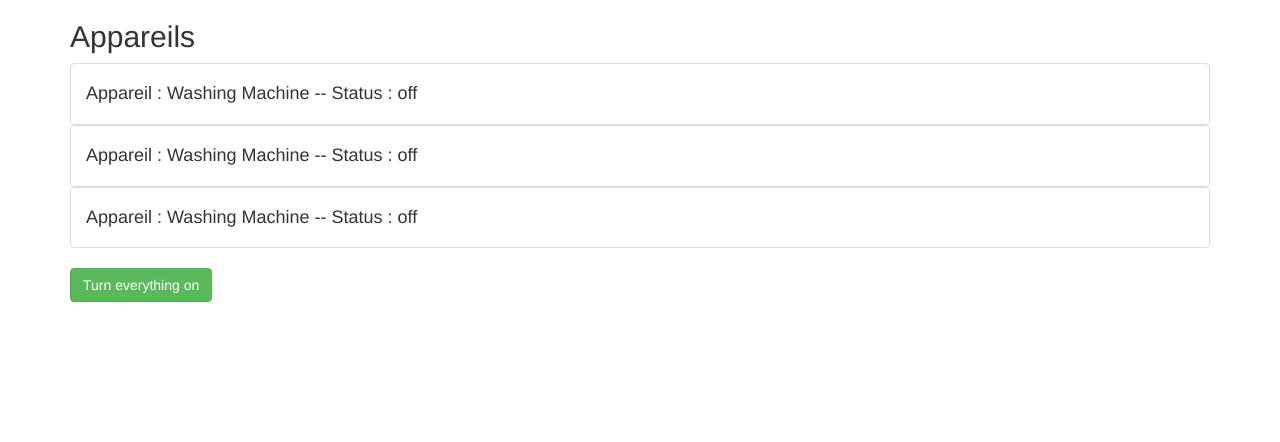
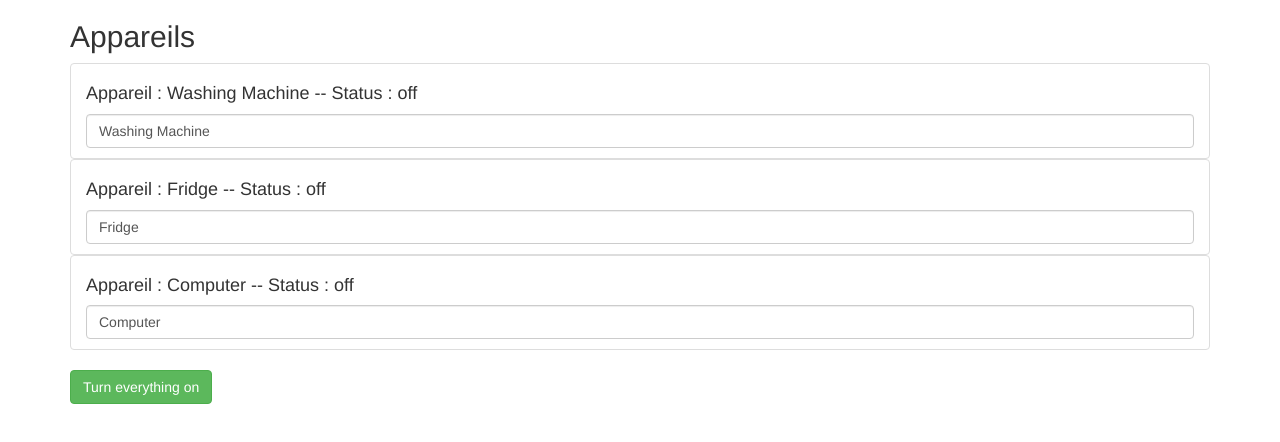
Before and after one commit to LeaDalibard/angular-learning, an Angular app: page / in a window 1280 px wide. Shown: the top 442 px of the page. Built offline with nearby package versions, Linux system fonts and the light colour scheme.

Commit message:
Adding properties

```diff
--- a/src/app/app.component.html
+++ b/src/app/app.component.html
@@ -3,9 +3,9 @@
     <div class="col-xs-12">
       <h2>Appareils</h2>
       <ul class="list-group">
-        <app-appareil></app-appareil>
-        <app-appareil></app-appareil>
-        <app-appareil></app-appareil>
+        <app-appareil appareilName="Washing Machine"></app-appareil>
+        <app-appareil appareilName="Fridge"></app-appareil>
+        <app-appareil appareilName="Computer"></app-appareil>
       </ul>
       <button class="btn btn-success"
               [disabled]="!isAuth"
--- a/src/app/appareil/appareil.component.html
+++ b/src/app/appareil/appareil.component.html
@@ -1,3 +1,4 @@
 <li class="list-group-item">
   <h4>Appareil : {{appareilName}} --  Status : {{ getStatus() }}</h4>
+  <input type="text" class="form-control" [(ngModel)]="appareilName">
 </li>
--- a/src/app/appareil/appareil.component.ts
+++ b/src/app/appareil/appareil.component.ts
@@ -1,4 +1,4 @@
-import { Component, OnInit } from '@angular/core';
+import { Component, Input, OnInit } from '@angular/core';
 
 @Component({
   selector: 'app-appareil',
@@ -7,7 +7,9 @@ import { Component, OnInit } from '@angular/core';
 })
 export class AppareilComponent implements OnInit {
 
-  appareilName: string = 'Washing Machine';
+  //appareilName: string = 'Washing Machine';
+  @Input() appareilName: string;
+
   appareilStatus: string = 'off';
 
 
```
